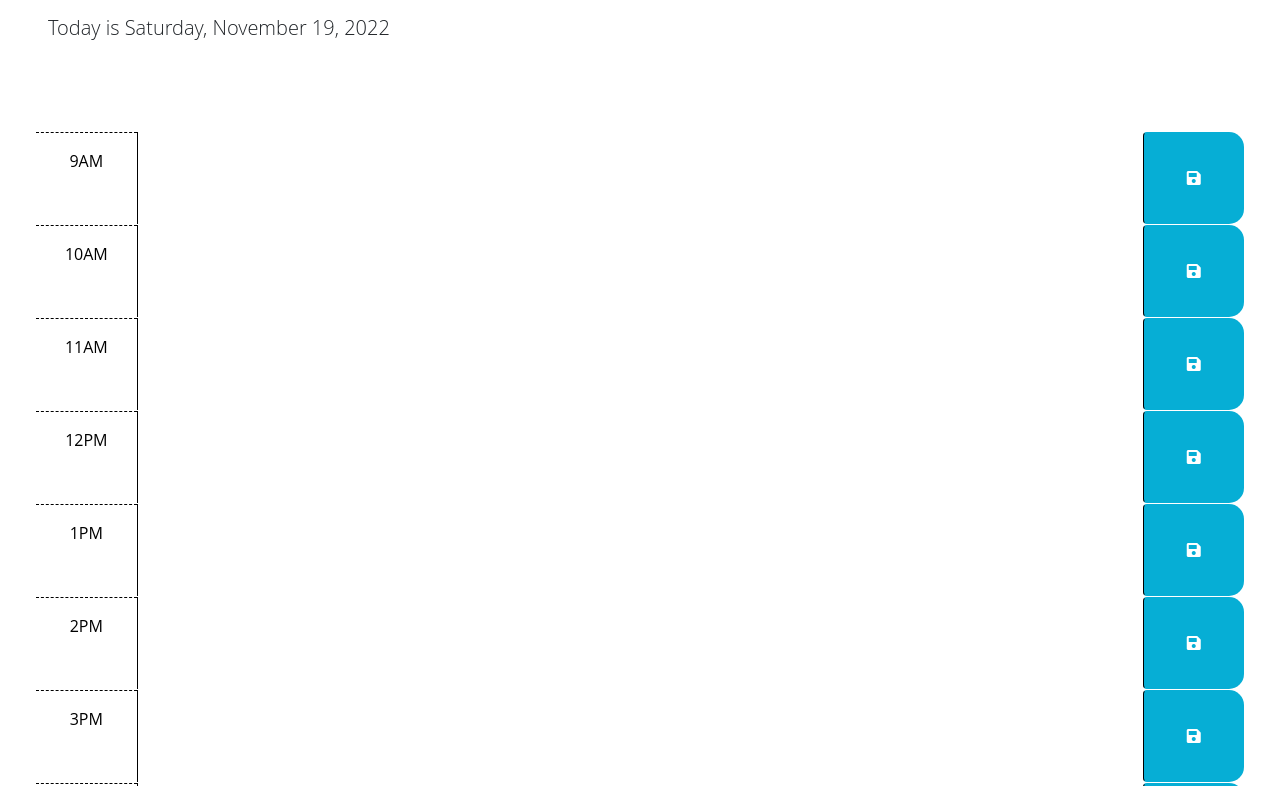
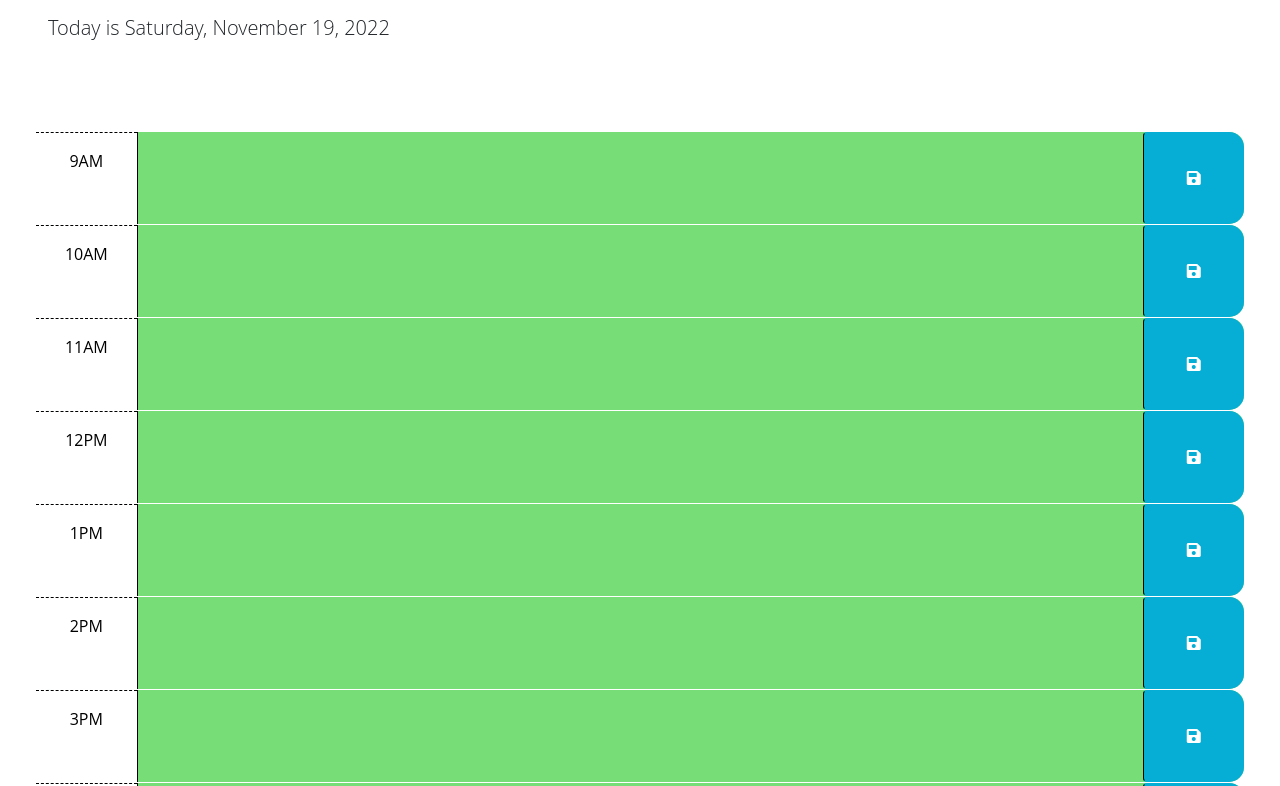
Before and after one commit to danielddalton2/work-day-scheduler, a plain HTML site: page index.html in a window 1280 px wide. Shown: the part 166-952 px from the top of the page. Drawn offline with nearby package versions, Linux system fonts and the light colour scheme.

Commit message:
added some color to the boxes and js code

```diff
--- a/assets/script.js
+++ b/assets/script.js
@@ -16,7 +16,42 @@ $(document).ready(function () {
     $(this).children("textarea").val(savedText);
   });
 
+  function timeHighlight() {
+    var currentTime = dayjs().hour();
+    console.log(currentTime);
+
+    // iterate through each time block
+    $('.time-block').each(function() {
+        var blockTime = parseInt($(this).attr('id').split('-')[1]);
+        console.log(blockTime);
+
+        if (blockTime < currentTime) {
+            $(this).addClass('past');
+        } else if (blockTime === currentTime) {
+            $(this).removeClass('past');
+            $(this).addClass('present');
+        } else {
+            $(this).removeClass('past');
+            $(this).removeClass('present');
+            $(this).addClass('future');
+        }
+    });
+  }
+
+  $('#9 .description').val(localStorage.getItem('9'));
+  $('#10 .description').val(localStorage.getItem('10'));
+  $('#11 .description').val(localStorage.getItem('11'));
+  $('#12 .description').val(localStorage.getItem('12'));
+  $('#13 .description').val(localStorage.getItem('13'));
+  $('#14 .description').val(localStorage.getItem('14'));
+  $('#15 .description').val(localStorage.getItem('15'));
+  $('#16 .description').val(localStorage.getItem('16'));
+  $('#17 .description').val(localStorage.getItem('17'));
+
+  timeHighlight();
+
+
   $("#currentDay").text(dayjs().format("[Today is] dddd, MMMM DD, YYYY"));
+
+
 });
-
-// TODO: Color coordinate the time
--- a/index.html
+++ b/index.html
@@ -31,7 +31,7 @@
       <p id="currentDay" class="lead"></p>
     </header>
     <div class="container-fluid px-5">
-      <div id="hour-9" class="row time-block">
+      <div id="9" class="row time-block">
         <div class="col-2 col-md-1 hour text-center py-3">9AM</div>
         <textarea class="col-8 col-md-10 description" rows="3"> </textarea>
         <button class="btn saveBtn col-2 col-md-1" aria-label="save">
@@ -39,7 +39,7 @@
         </button>
       </div>
 
-      <div id="hour-10" class="row time-block">
+      <div id="10" class="row time-block">
         <div class="col-2 col-md-1 hour text-center py-3">10AM</div>
         <textarea class="col-8 col-md-10 description" rows="3"> </textarea>
         <button class="btn saveBtn col-2 col-md-1" aria-label="save">
@@ -47,7 +47,7 @@
         </button>
       </div>
 
-      <div id="hour-11" class="row time-block">
+      <div id="11" class="row time-block">
         <div class="col-2 col-md-1 hour text-center py-3">11AM</div>
         <textarea class="col-8 col-md-10 description" rows="3"> </textarea>
         <button class="btn saveBtn col-2 col-md-1" aria-label="save">
@@ -55,7 +55,7 @@
         </button>
       </div>
 
-      <div id="hour-12" class="row time-block">
+      <div id="12" class="row time-block">
         <div class="col-2 col-md-1 hour text-center py-3">12PM</div>
         <textarea class="col-8 col-md-10 description" rows="3"> </textarea>
         <button class="btn saveBtn col-2 col-md-1" aria-label="save">
@@ -63,7 +63,7 @@
         </button>
       </div>
 
-      <div id="hour-13" class="row time-block">
+      <div id="13" class="row time-block">
         <div class="col-2 col-md-1 hour text-center py-3">1PM</div>
         <textarea class="col-8 col-md-10 description" rows="3"> </textarea>
         <button class="btn saveBtn col-2 col-md-1" aria-label="save">
@@ -71,7 +71,7 @@
         </button>
       </div>
 
-      <div id="hour-14" class="row time-block">
+      <div id="14" class="row time-block">
         <div class="col-2 col-md-1 hour text-center py-3">2PM</div>
         <textarea class="col-8 col-md-10 description" rows="3"> </textarea>
         <button class="btn saveBtn col-2 col-md-1" aria-label="save">
@@ -79,7 +79,7 @@
         </button>
       </div>
 
-      <div id="hour-15" class="row time-block">
+      <div id="15" class="row time-block">
         <div class="col-2 col-md-1 hour text-center py-3">3PM</div>
         <textarea class="col-8 col-md-10 description" rows="3"> </textarea>
         <button class="btn saveBtn col-2 col-md-1" aria-label="save">
@@ -87,7 +87,7 @@
         </button>
       </div>
 
-      <div id="hour-16" class="row time-block">
+      <div id="16" class="row time-block">
         <div class="col-2 col-md-1 hour text-center py-3">4PM</div>
         <textarea class="col-8 col-md-10 description" rows="3"> </textarea>
         <button class="btn saveBtn col-2 col-md-1" aria-label="save">
@@ -95,7 +95,7 @@
         </button>
       </div>
 
-      <div id="hour-17" class="row time-block">
+      <div id="17" class="row time-block">
         <div class="col-2 col-md-1 hour text-center py-3">5PM</div>
         <textarea class="col-8 col-md-10 description" rows="3"> </textarea>
         <button class="btn saveBtn col-2 col-md-1" aria-label="save">
```
